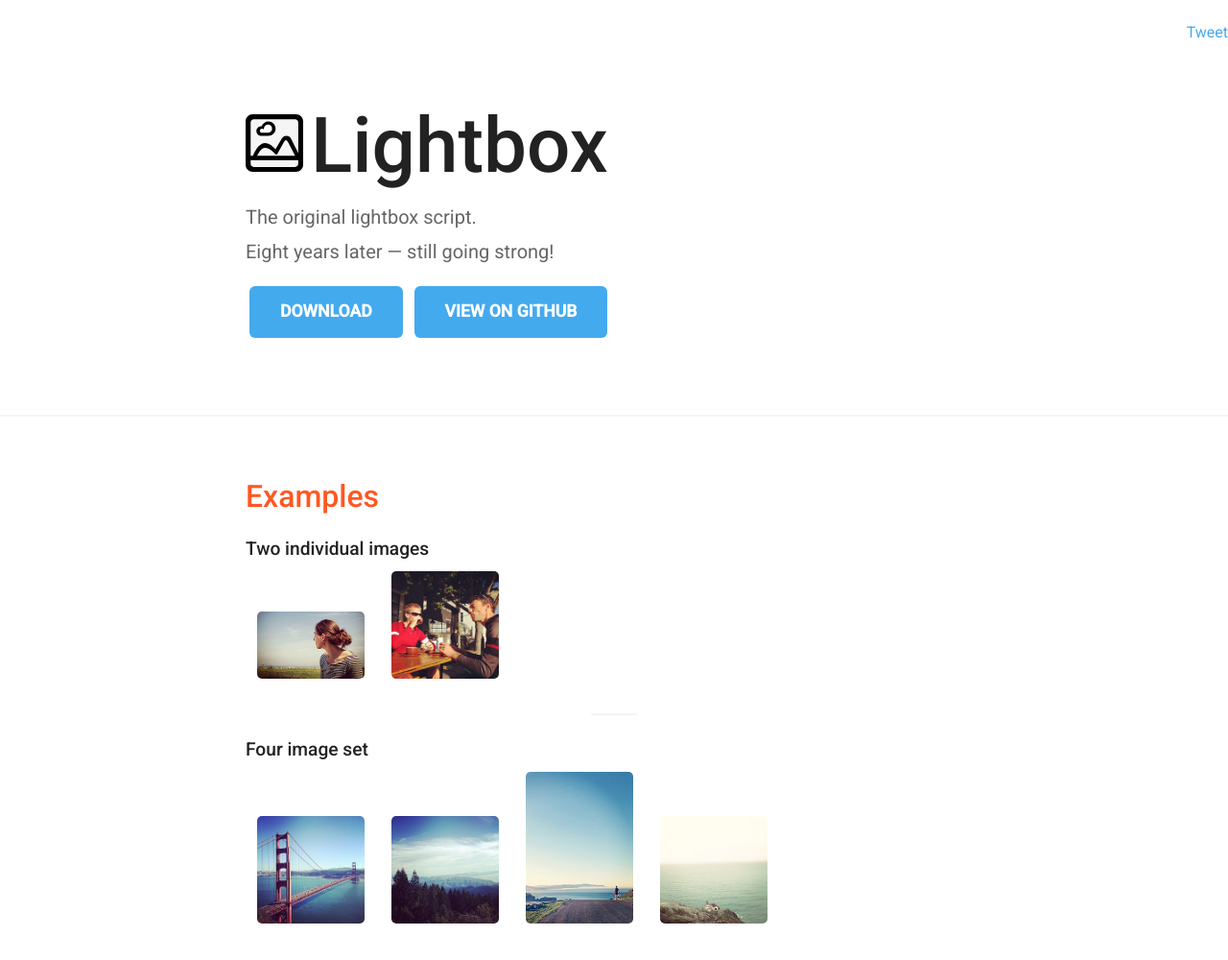
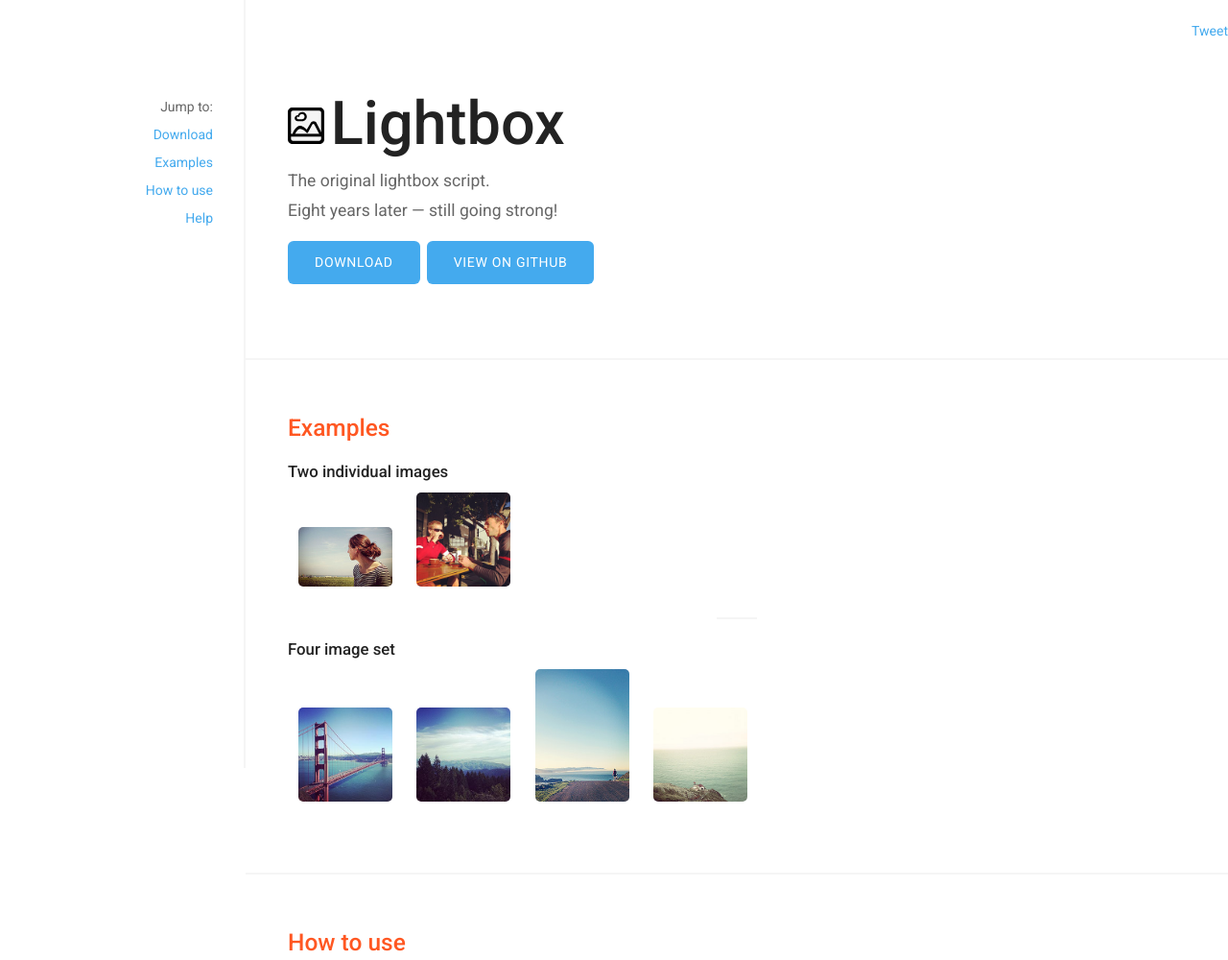
Before and after one commit to lokesh/lightbox2-site, a website: page index.html in a window 1280 px wide. Shown: the top 1000 px of the page at 96% size. Drawn offline with nearby package versions, Linux system fonts and the light colour scheme.

Commit message:
Added left jump nav

```diff
--- a/index.html
+++ b/index.html
@@ -16,6 +16,18 @@
 </head>
 <body>
 
+  <nav class="nav">
+    <div class="nav-title">Jump to:</div>
+
+    <a href="#download" class="nav-item">Download</a>
+    <a href="#examples" class="nav-item">Examples</a>
+    <a href="#how-to-use" class="nav-item">How to use</a>
+    <a href="#help" class="nav-item">Help</a>
+  </nav>
+
+
+  <div class="content">
+
     <header>
       <div class="container">
         <h1 class="logo">
@@ -25,7 +37,7 @@
           The original lightbox script.<br />Eight years later &mdash; still going strong!
         </p>
         <div class="primary-actions">
-        <a href="https://github.com/lokesh/lightbox2/archive/master.zip" class="button">
+          <a href="https://github.com/lokesh/lightbox2/archive/master.zip" class="button" name="download">
             Download
           </a>
           <a href="https://github.com/lokesh/lightbox2/" class="button">
@@ -118,6 +130,8 @@
       </div>
     </footer>
 
+  </div><!-- .content -->
+
   <div id="sharing" class="sharing-section">
     <a href="https://twitter.com/share" class="twitter-share-button" data-via="lokesh" data-size="large">Tweet</a>
     <script>!function(d,s,id){var js,fjs=d.getElementsByTagName(s)[0],p=/^http:/.test(d.location)?'http':'https';if(!d.getElementById(id)){js=d.createElement(s);js.id=id;js.src=p+'://platform.twitter.com/widgets.js';fjs.parentNode.insertBefore(js,fjs);}}(document, 'script', 'twitter-wjs');</script>
--- a/sass/screen.sass
+++ b/sass/screen.sass
@@ -28,11 +28,11 @@
 
 $backdrop-bg-color:     darken($bg-color, 4%)
 
+$nav-bg-color:     white
 $header-color:     $color
 $header-bg-color:  white
 $section-bg-color: white
-$footer-bg-color:  $light-gray
-
+$footer-bg-color:  white
 
 //== TYPE
 
@@ -40,7 +40,7 @@
 
 //== LAYOUT
 
-$max-column-width: 800px
+$max-column-width: 1000px
 
 $backdrop-z-index: 5
 $content-z-index: 10
@@ -64,14 +64,6 @@
   font: 14px / 1.8 $font-family, sans-serif
   font-weight: 400
 
-@media (min-width: 40rem)
-  html
-    font-size: 15px
-
-@media (min-width: 64rem)
-  html
-    font-size: 16px
-
 body
   color: $color
   background-color: $bg-color
@@ -83,27 +75,14 @@
   font-weight: 500
 
 h1
-  font-size: 3.5rem
+  font-size: 4.5rem
   margin: 0 0 0.1em 0
-
-@media (min-width: 40rem)
-  h1
-    font-size: 4.5rem
-
-@media (min-width: 64rem)
-  h1
-    font-size: 5rem
 
 h2
   color: $section-heading-color
   margin-top: 0
   margin-bottom: 1.5rem
-  font-size: 1.5rem
-  // text-transform: uppercase
-
-@media (min-width: 40rem)
-  h2
-    font-size: 2rem
+  font-size: 1.75rem
 
 h3
   margin-bottom: .5rem
@@ -134,6 +113,7 @@
 a
   color: $link-color
   text-decoration: none
+  outline: 0
   &:hover
     text-decoration: underline
 
@@ -189,9 +169,8 @@
   border: none
   color: #fff
   background-color: $link-color
-  font-size: 1.1rem
-  font-weight: bold
   text-transform: uppercase
+  letter-spacing: 0.05em
   +border-radius($radius)
   vertical-align: middle
   white-space: nowrap
@@ -202,7 +181,7 @@
 @media (min-width: 40rem)
   .button
     display: inline-block
-    margin: 0 0.25rem
+    margin-right: 0.25rem
 
 .button-minor
   padding: 0.3rem 1rem
@@ -235,13 +214,42 @@
   padding: 0
   background: $bg-color
 
+.nav
+  display: none
+  position: fixed
+  width: 120px
+  height: 100%
+  padding-top: 6.9rem
+  text-align: right
+  background: $nav-bg-color
+  border-right: 2px solid $border-color
+
+@media (min-width: $sm-screen)
+  .nav
+    display: block
+    width: 20%
+
+.nav-title
+  padding: 2px 32px 2px 0
+
+.nav-item
+  display: block
+  padding: 2px 32px 2px 0
+
+.content
+  margin-left: 0
+
+@media (min-width: $sm-screen)
+  .content
+    margin-left: 20%
+
 section
   border-top: 2px solid $border-color
   text-align: center
   padding: 2rem 0
   background-color: $section-bg-color
 
-@media (min-width: 40rem)
+@media (min-width: $sm-screen)
   section
     padding: 4rem 0
     text-align: left
@@ -249,7 +257,12 @@
 .container
   margin: 0 auto
   max-width: $max-column-width
-  padding: 0 1rem
+  padding: 0 8px
+
+@media (min-width: $sm-screen)
+  .container
+    padding: 0 32px
+
 
 .row
   +pie-clearfix
@@ -272,16 +285,6 @@
   width: 2.7rem
   height: 2.7rem
   margin-right: 0.5rem
-
-@media (min-width: 40rem)
-  .picture-icon
-    width: 3.4rem
-    height: 3.4rem
-
-@media (min-width: 64rem)
-  .picture-icon
-    width: 3.75rem
-    height: 3.75rem
 
 .primary-actions
   padding-bottom: 5rem
@@ -316,8 +319,9 @@
 
 footer
   padding: 2rem 0
+  border-top: 2px solid $border-color
+  background-color: $footer-bg-color
   text-align: center
-  background-color: $footer-bg-color
   .button
     margin-top: 0.5rem
 
```
Also changed, not shown: css/screen.css. Lines whose indentation alone changed are shown as unchanged.
